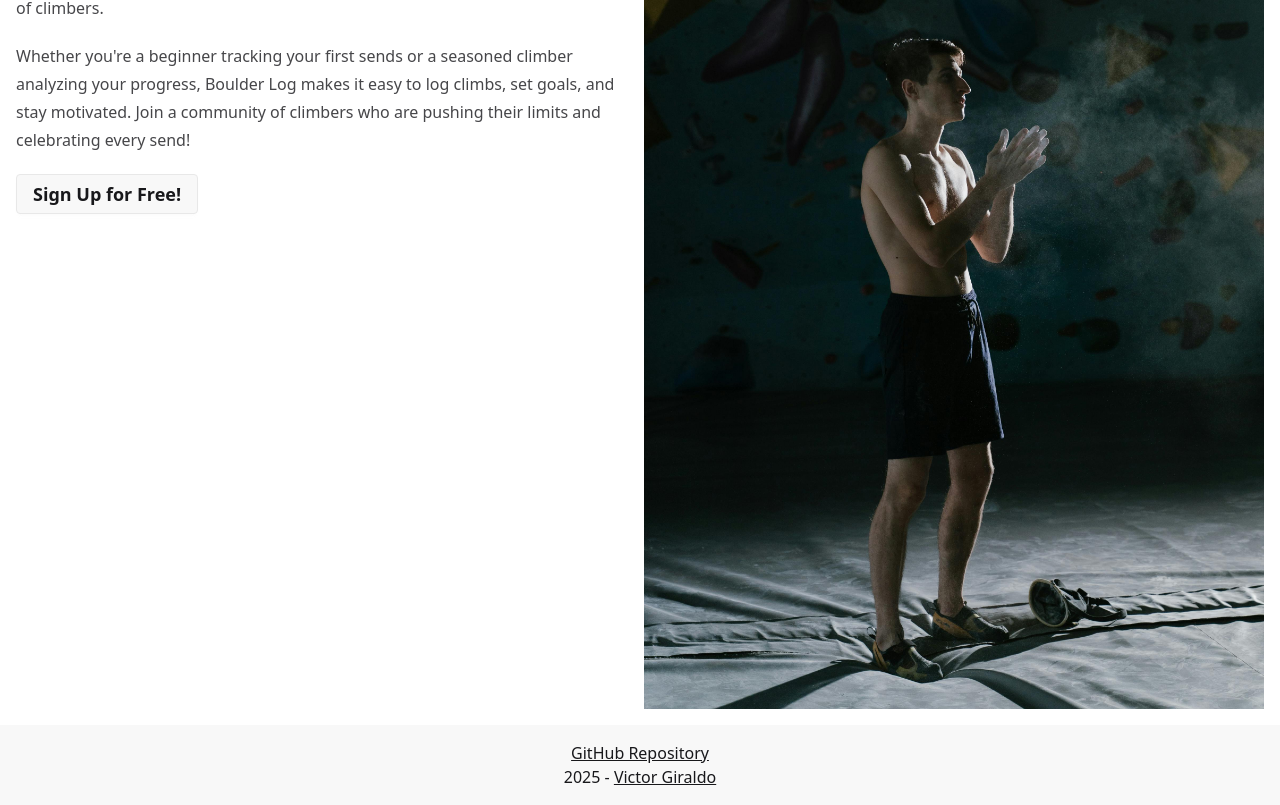
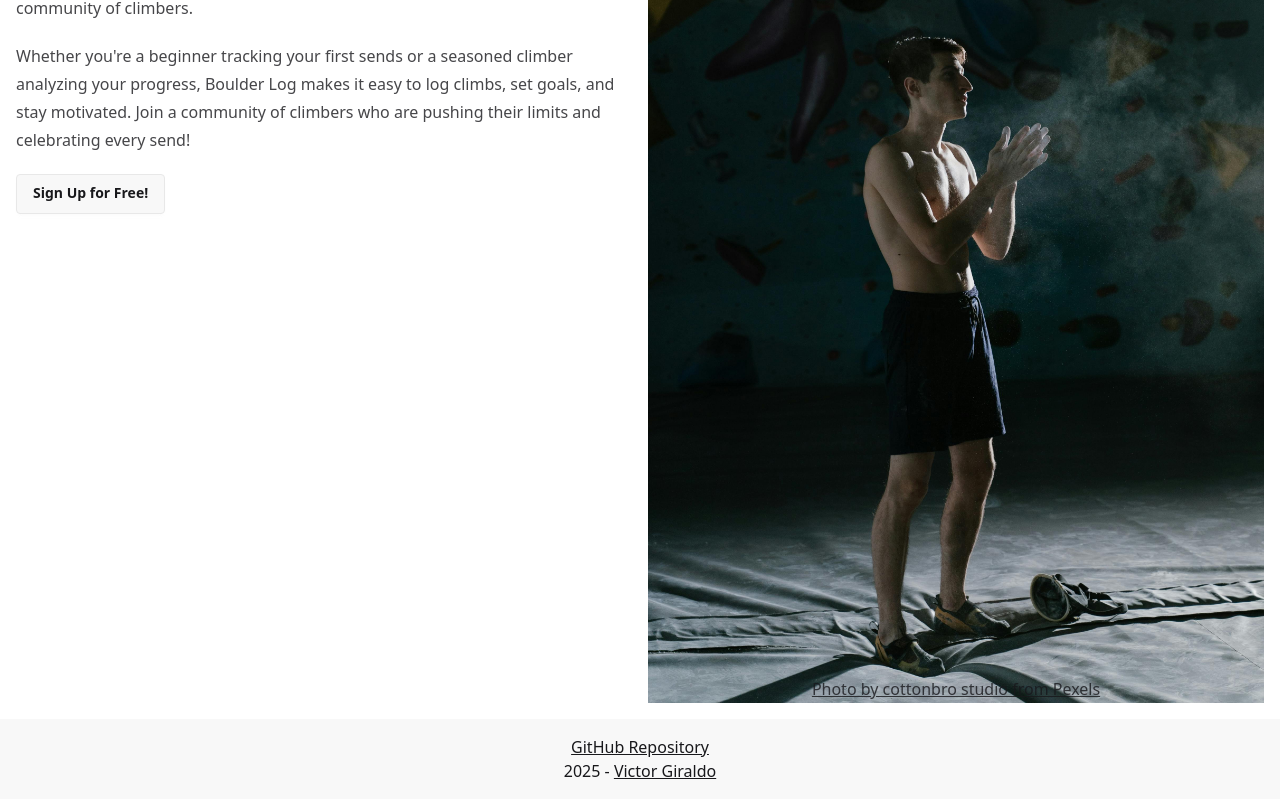
Before and after one commit to Victor-M-Giraldo/climb-tracker-api, a React (Vite) app in the folder client/: page / in a window 1280 px wide. Shown: the part 305-1110 px from the top of the page. Built offline with nearby package versions, Linux system fonts and the light colour scheme.

Commit message:
add hero component

```diff
--- a/client/src/App.tsx
+++ b/client/src/App.tsx
@@ -1,38 +1,17 @@
-import Header from "./Header"
-import Footer from "./Footer"
+import Header from './Header';
+import Footer from './Footer';
+import Hero from './Hero';
 
 function App() {
   return (
     <div className='flex flex-col h-full'>
       <Header></Header>
       <main className='flex-1 p-4'>
-        <div className='max-w-7xl mx-auto prose grid lg:grid-cols-2 gap-2'>
-          <div>
-            <h1 className='text-5xl'>
-              Track your Climbs, Crush Your Goals, - All in One Place.
-            </h1>
-            <p>
-              Log your bouldering climbs, analyze your progress, and connect
-              with a community of climbers.
-            </p>
-            <p>
-              Whether you're a beginner tracking your first sends or a seasoned
-              climber analyzing your progress, Boulder Log makes it easy to log
-              climbs, set goals, and stay motivated. Join a community of
-              climbers who are pushing their limits and celebrating every send!
-            </p>
-            <button className='btn text-lg'>Sign Up for Free!</button>
-          </div>
-          <img
-            src='/climbing.jpg'
-            alt=''
-            className='mt-0'
-          />
-        </div>
+        <Hero></Hero>
       </main>
       <Footer></Footer>
     </div>
   );
 }
 
-export default App
+export default App;
--- /dev/null
+++ b/client/src/Hero.tsx
@@ -0,0 +1,37 @@
+export default function Hero() {
+    return (
+      <>
+        <div className='max-w-7xl mx-auto prose grid md:grid-cols-2 gap-4'>
+          <div>
+            <h1 className='text-5xl'>
+              Track your Climbs, Crush Your Goals, - All in One Place.
+            </h1>
+            <p>
+              Log your bouldering climbs, analyze your progress, and connect
+              with a community of climbers.
+            </p>
+            <p>
+              Whether you're a beginner tracking your first sends or a seasoned
+              climber analyzing your progress, Boulder Log makes it easy to log
+              climbs, set goals, and stay motivated. Join a community of
+              climbers who are pushing their limits and celebrating every send!
+            </p>
+            <button className='btn text-md'>Sign Up for Free!</button>
+          </div>
+          <div className='min-h-[650px] aspect-[2/3] relative not-prose max-w-full overflow-hidden'>
+            <figure className='bg-[url(/climbing.jpg)] h-full bg-center bg-cover'>
+              <figcaption className='absolute bottom-0 left-[50%] transform -translate-x-1/2 w-full text-center'>
+                <a
+                  href='https://www.pexels.com/photo/a-shirtless-man-in-black-shorts-rubbing-hands-with-powder-6701466/'
+                  className='link'
+                  hrefLang='en'
+                  target='_blank'>
+                  Photo by cottonbro studio from Pexels
+                </a>
+              </figcaption>
+            </figure>
+          </div>
+        </div>
+      </>
+    );
+}
```
